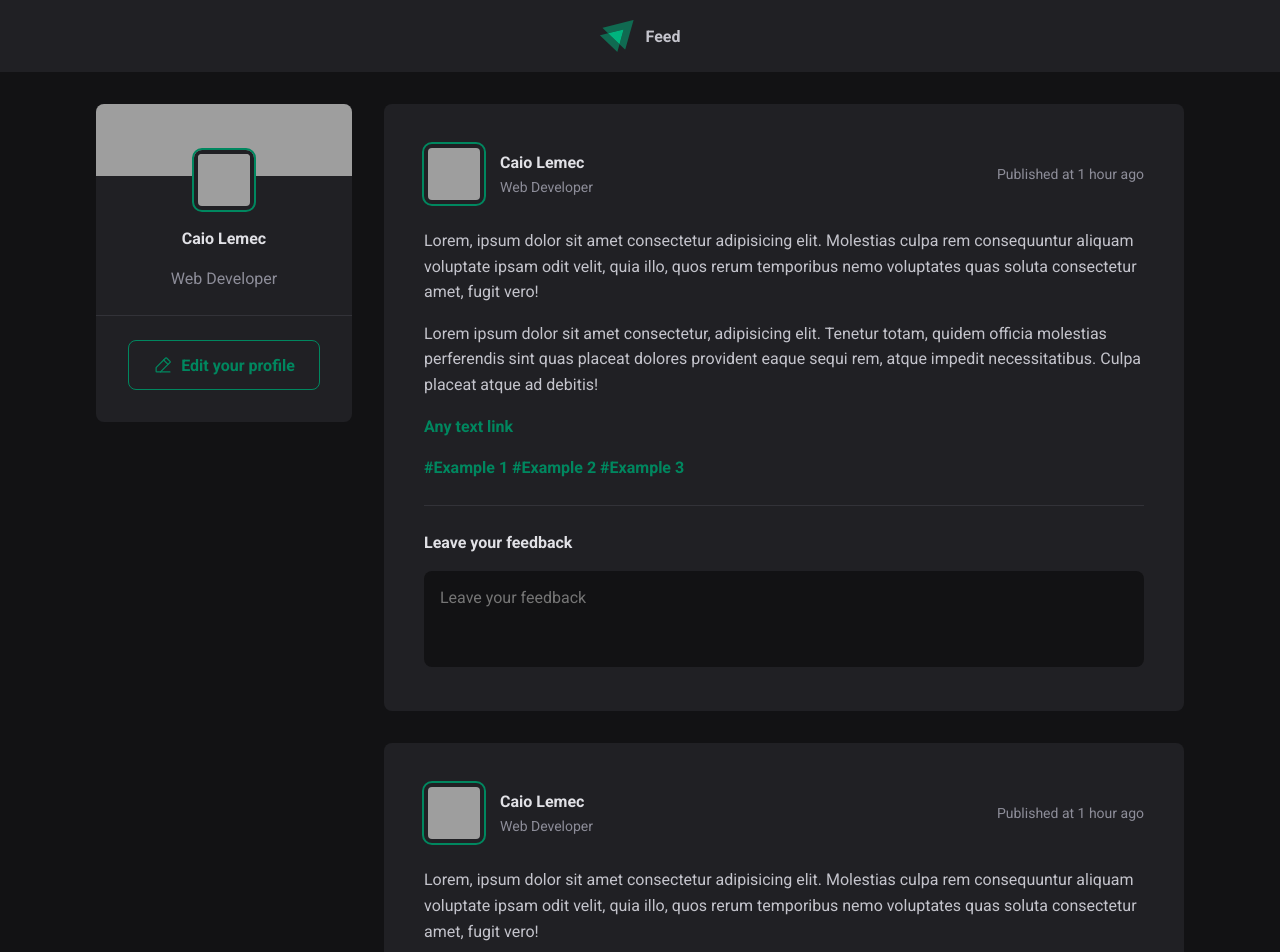
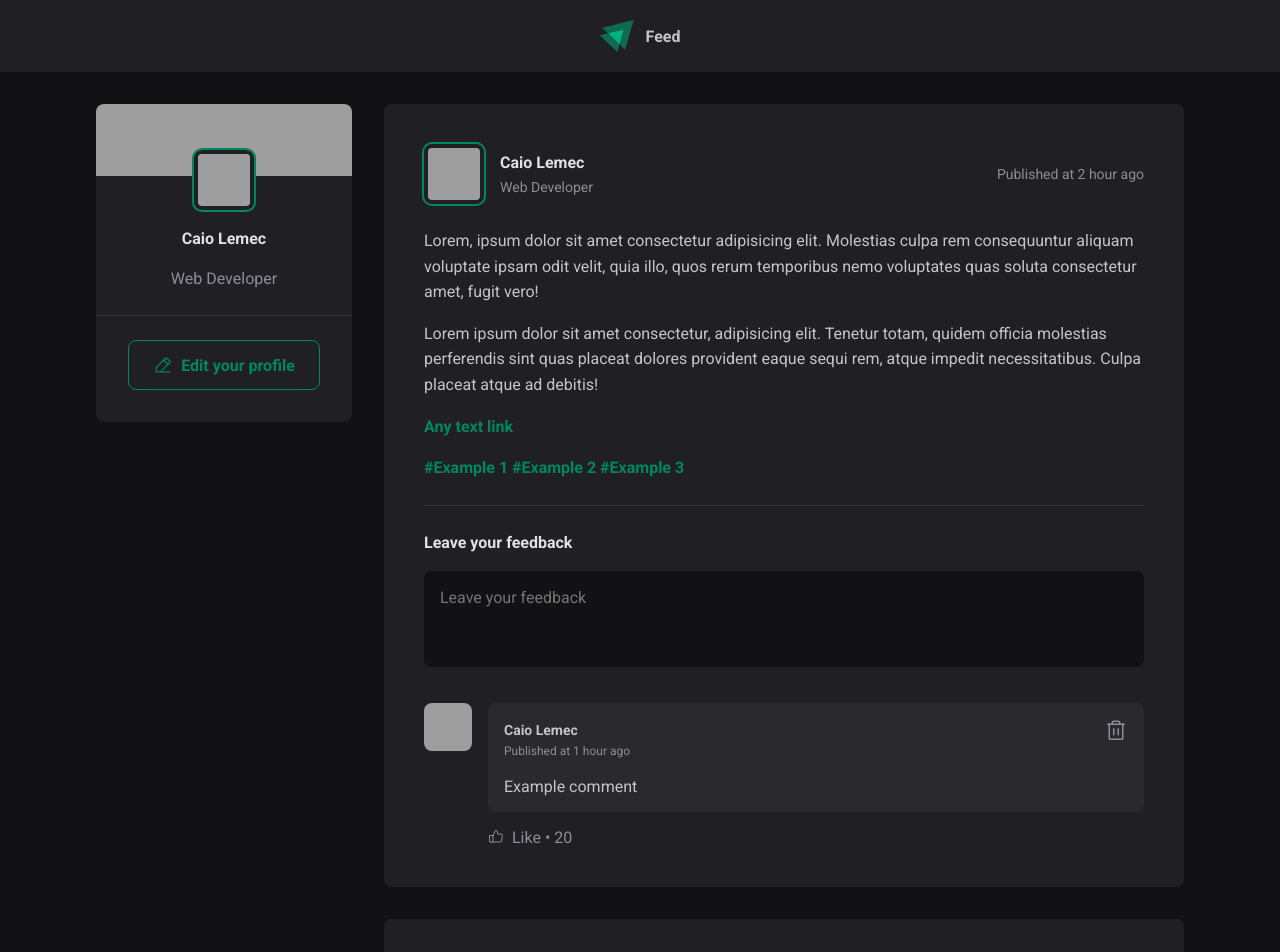
Before and after one commit to CaioLemec/feed, a React (Vite) app: page / in a window 1280 px wide. Shown: the top 952 px of the page. Built offline with nearby package versions, Linux system fonts and the light colour scheme; grey boxes are pictures that could not be loaded.

Commit message:
adding comment section

```diff
--- /dev/null
+++ b/src/components/Comment.jsx
@@ -0,0 +1,35 @@
+import { ThumbsUp, Trash } from "phosphor-react";
+import styles from "./Comment.module.css";
+
+export function Comment() {
+  return (
+    <div className={styles.comment}>
+      <img src="https://github.com/CaioLemec.png" />
+      <div className={styles.commentBox}>
+        <div className={styles.commentContent}>
+          <header>
+            <div className={styles.authorAndTime}>
+              <strong>Caio Lemec</strong>
+              <time
+                title="November 13, 2023, 10:55 AM"
+                dateTime="2023-11-13 10:55:00"
+              >
+                Published at 1 hour ago
+              </time>
+            </div>
+            <button title="delete">
+              <Trash size={24} />
+            </button>
+          </header>
+          <p>Example comment</p>
+        </div>
+        <footer>
+        <button>
+          <ThumbsUp /> Like <span>20</span>
+        </button>
+      </footer>
+      </div>
+    </div>
+
+  );
+}
--- /dev/null
+++ b/src/components/Comment.module.css
@@ -0,0 +1,85 @@
+.comment {
+    margin-top: 1.5rem;
+    display: flex;
+    gap: 1rem;
+}
+
+.comment > img {
+    width: 3rem;
+    height: 3rem;
+    border-radius: 8px;
+}
+
+.commentBox {
+    flex: 1;
+}
+
+.commentContent {
+    background: var(--gray-700);
+    border-radius: 8px;
+    padding: 1rem;
+}
+
+.commentContent header {
+    display: flex;
+    align-items: flex-start;
+    justify-content: space-between;
+}
+
+.authorAndTime strong {
+    display: block;
+    font-size: 0.875rem;
+    line-height: 1.6;
+}
+
+.authorAndTime time {
+    display: block;
+    font-size: 0.75rem;
+    line-height: 1.6;
+    color: var(--gray-400);
+}
+
+.commentContent header button {
+    background: transparent;
+    border: 0;
+    color: var(--gray-400);
+    cursor: pointer;
+    line-height: 0;
+    border-radius: 4px;
+}
+
+.commentContent header button:hover {
+    color: var(--red-500);
+}
+
+.commentContent p {
+    margin-top: 1rem;
+    color: var(--gray-300);
+}
+
+.commentBox footer {
+    margin-top: 1rem;
+}
+
+.commentBox footer button {
+    border: 0;
+    background: transparent;
+    color: var(--gray-400);
+    cursor: pointer;
+    display: flex;
+    align-items: center;
+    border-radius: 4px;
+}
+
+.commentBox footer button:hover {
+    color: var(--green-300);
+}
+
+.commentBox footer svg {
+    margin-right: 0.5rem;
+}
+
+.commentBox footer span::before {
+    padding: 0 0.25rem;
+    content: '\2022';
+}
--- a/src/components/Post.jsx
+++ b/src/components/Post.jsx
@@ -1,3 +1,4 @@
+import { Comment } from "./Comment";
 import styles from "./Post.module.css";
 
 export function Post() {
@@ -16,9 +17,9 @@ export function Post() {
         </div>
         <time
           title="November 13, 2023, 10:55 AM"
-          dateTime="2023-11-13 10:55:00"
+          dateTime="2023-11-13 09:55:00"
         >
-          Published at 1 hour ago
+          Published at 2 hour ago
         </time>
       </header>
       <div className={styles.content}>
@@ -50,6 +51,9 @@ export function Post() {
         <button type="submit">Publish</button>
         </footer>
       </form>
+      <div className={styles.commentList}>
+        <Comment />
+      </div>
     </article>
   );
 }
--- a/src/components/Post.module.css
+++ b/src/components/Post.module.css
@@ -120,3 +120,7 @@
 .commentForm button[type=submit]:hover {
     background: var(--green-300);
 }
+
+.commentList {
+   margin-top: 2rem;
+}
--- a/src/global.css
+++ b/src/global.css
@@ -9,6 +9,7 @@
     --gray-900: #121214;
     --green-300: #00B37E;
     --green-500: #00875f;
+    --red-500: #F75A68;
 }
 
 :focus {
```
